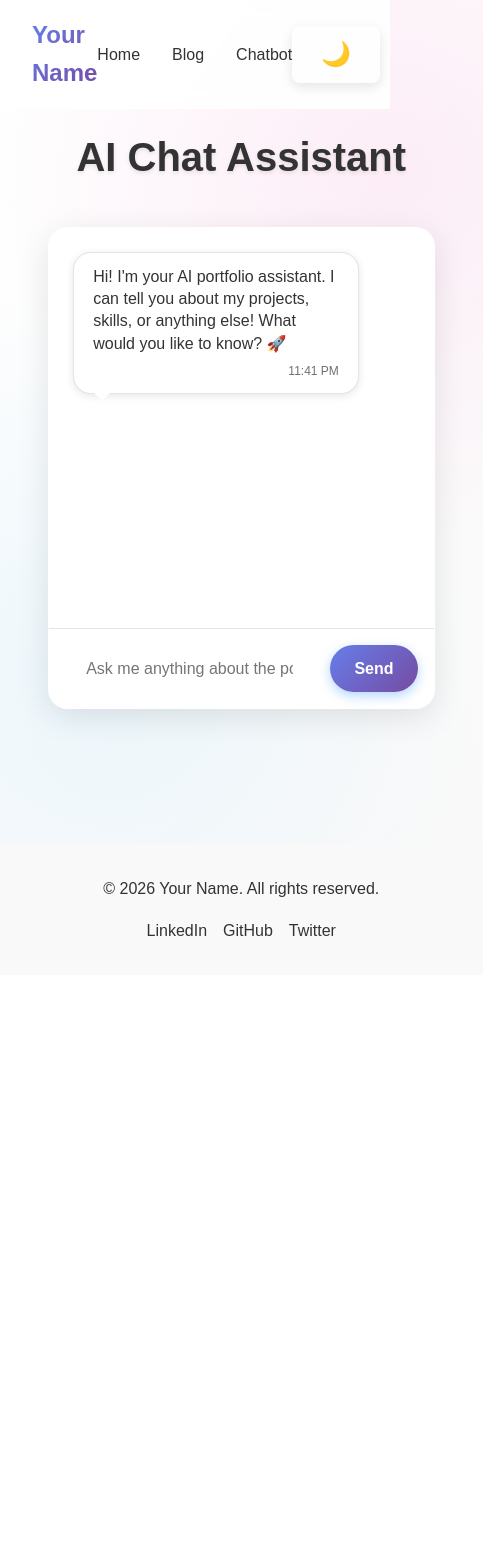
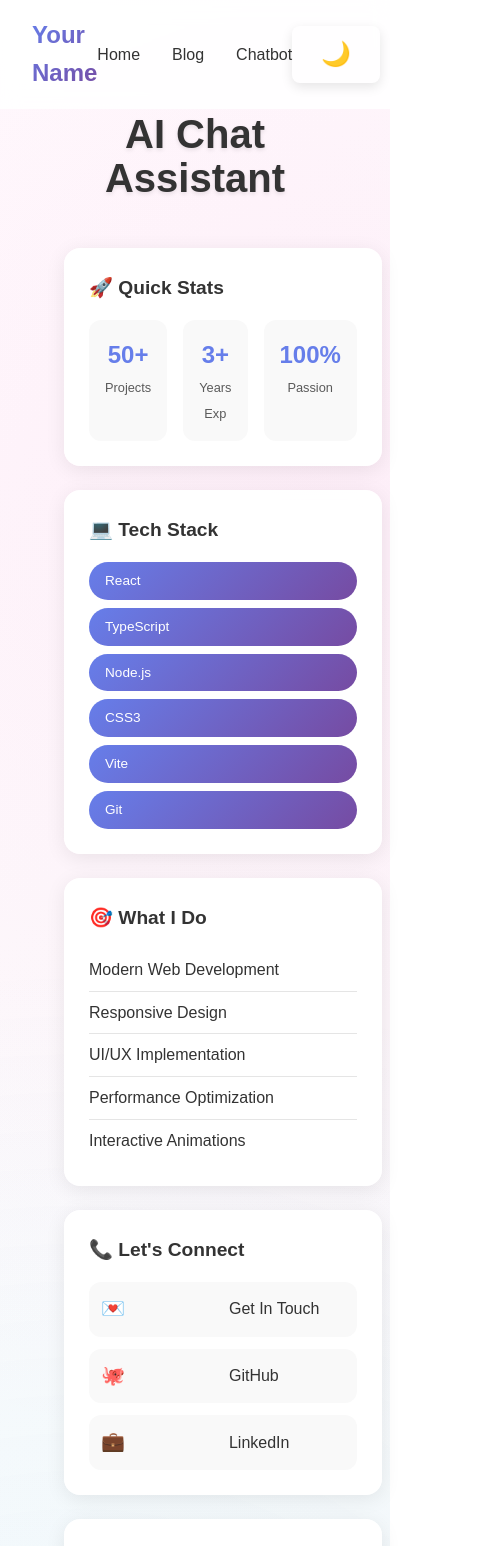
Before and after one commit to Clauxy14/My-Portifolio, a React (Vite) app: page /chatbot in a window 390 px wide. Shown: the top 1546 px of the page, 483 px wide, since content can reach past the window. Before the commit the page ends 975 px from the top, so only its background shows below. Built offline with nearby package versions, Linux system fonts and the light colour scheme.

Commit message:
ai style

```diff
--- a/src/App.css
+++ b/src/App.css
@@ -2,6 +2,7 @@
   margin: 0;
   padding: 0;
   box-sizing: border-box;
+  width: 100%;
 }
 
 body {
--- a/src/pages/Blog.css
+++ b/src/pages/Blog.css
@@ -1,5 +1,5 @@
 .blog {
-  padding: 5rem 0;
+  padding: 5rem 2rem;
   background: var(--bg);
   min-height: 100vh;
 
--- a/src/pages/Chatbot.css
+++ b/src/pages/Chatbot.css
@@ -1,10 +1,13 @@
 .chatbot {
-  padding: 5rem 0;
+  padding: 7rem 2rem;
   background: linear-gradient(135deg, var(--bg) 0%, var(--bg-alt) 100%);
   min-height: 100vh;
+  margin: auto;
   display: flex;
-  align-items: center;
+  align-items: flex-start;
+  justify-content: center;
   position: relative;
+  width: 100%;
 }
 
 .chatbot::before {
@@ -36,21 +39,6 @@
   text-shadow: 0 2px 4px rgba(0, 0, 0, 0.1);
   position: relative;
   z-index: 1;
-}
-
-.chat-window {
-  max-width: 700px;
-  margin: 0 auto;
-  background: rgba(255, 255, 255, 0.95);
-  backdrop-filter: blur(10px);
-  border-radius: 20px;
-  box-shadow:
-    0 8px 32px rgba(0, 0, 0, 0.1),
-    0 0 0 1px rgba(255, 255, 255, 0.2);
-  overflow: hidden;
-  position: relative;
-  z-index: 1;
-  border: 1px solid rgba(255, 255, 255, 0.3);
 }
 
 .messages {
@@ -241,3 +229,259 @@
     padding: 0.8rem 1.5rem;
   }
 }
+
+/* Layout Styles */
+.chat-layout {
+  display: grid;
+  grid-template-columns: 1fr 350px;
+  gap: 2rem;
+  width: 100%;
+  max-width: 1400px;
+}
+
+.chat-section {
+  display: flex;
+  justify-content: center;
+}
+
+.chat-window {
+  max-width: 700px;
+  width: 100%;
+  background: rgba(255, 255, 255, 0.95);
+  backdrop-filter: blur(10px);
+  border-radius: 20px;
+  box-shadow: 0 8px 32px rgba(0, 0, 0, 0.1), 0 0 0 1px rgba(255, 255, 255, 0.2);
+  overflow: hidden;
+  position: relative;
+  border: 1px solid rgba(255, 255, 255, 0.3);
+}
+
+/* Sidebar Styles */
+.sidebar-section {
+  position: sticky;
+  top: 2rem;
+  height: fit-content;
+}
+
+.sidebar-content {
+  display: flex;
+  flex-direction: column;
+  gap: 1.5rem;
+}
+
+.sidebar-card {
+  background: rgba(255, 255, 255, 0.95);
+  backdrop-filter: blur(10px);
+  border-radius: 16px;
+  padding: 1.5rem;
+  box-shadow: 0 4px 20px rgba(0, 0, 0, 0.08);
+  border: 1px solid rgba(255, 255, 255, 0.3);
+  transition: transform 0.3s ease, box-shadow 0.3s ease;
+}
+
+.sidebar-card:hover {
+  transform: translateY(-2px);
+  box-shadow: 0 8px 30px rgba(0, 0, 0, 0.12);
+}
+
+.sidebar-card h3 {
+  font-size: 1.2rem;
+  margin-bottom: 1rem;
+  color: var(--text);
+  display: flex;
+  align-items: center;
+  gap: 0.5rem;
+}
+
+/* Stats Grid */
+.stats-grid {
+  display: grid;
+  grid-template-columns: 1fr;
+  gap: 1rem;
+}
+
+.stat-item {
+  text-align: center;
+  padding: 1rem;
+  background: var(--bg-alt);
+  border-radius: 12px;
+  transition: background 0.3s ease;
+}
+
+.stat-item:hover {
+  background: var(--primary);
+  color: white;
+}
+
+.stat-number {
+  display: block;
+  font-size: 2rem;
+  font-weight: bold;
+  color: var(--primary);
+}
+
+.stat-item:hover .stat-number {
+  color: white;
+}
+
+.stat-label {
+  font-size: 0.9rem;
+  color: var(--text);
+  opacity: 0.8;
+}
+
+.stat-item:hover .stat-label {
+  color: rgba(255, 255, 255, 0.9);
+}
+
+/* Tech Tags */
+.tech-tags {
+  display: flex;
+  flex-wrap: wrap;
+  gap: 0.5rem;
+}
+
+.tech-tag {
+  background: linear-gradient(135deg, var(--primary), var(--secondary));
+  color: white;
+  padding: 0.5rem 1rem;
+  border-radius: 20px;
+  font-size: 0.85rem;
+  font-weight: 500;
+  transition: transform 0.2s ease;
+}
+
+.tech-tag:hover {
+  transform: scale(1.05);
+}
+
+/* Services List */
+.services-list {
+  list-style: none;
+  padding: 0;
+  margin: 0;
+}
+
+.services-list li {
+  padding: 0.5rem 0;
+  border-bottom: 1px solid rgba(0, 0, 0, 0.1);
+  color: var(--text);
+  transition: color 0.3s ease;
+}
+
+.services-list li:hover {
+  color: var(--primary);
+}
+
+.services-list li:last-child {
+  border-bottom: none;
+}
+
+/* Contact Links */
+.contact-links {
+  display: flex;
+  flex-direction: column;
+  gap: 0.75rem;
+}
+
+.contact-link {
+  display: flex;
+  align-items: center;
+  gap: 0.75rem;
+  padding: 0.75rem;
+  background: var(--bg-alt);
+  border-radius: 12px;
+  text-decoration: none;
+  color: var(--text);
+  transition: all 0.3s ease;
+}
+
+.contact-link:hover {
+  background: var(--primary);
+  color: white;
+  transform: translateX(4px);
+}
+
+.contact-icon {
+  font-size: 1.2rem;
+}
+
+/* Quick Questions */
+.quick-questions {
+  display: flex;
+  flex-direction: column;
+  gap: 0.5rem;
+}
+
+.quick-q-btn {
+  background: var(--bg-alt);
+  border: 2px solid var(--primary);
+  color: var(--primary);
+  padding: 0.75rem 1rem;
+  border-radius: 12px;
+  cursor: pointer;
+  font-size: 0.9rem;
+  font-weight: 500;
+  transition: all 0.3s ease;
+  text-align: left;
+}
+
+.quick-q-btn:hover {
+  background: var(--primary);
+  color: white;
+  transform: translateY(-2px);
+  box-shadow: 0 4px 12px rgba(0, 123, 255, 0.3);
+}
+
+/* Responsive Design */
+@media (max-width: 1024px) {
+  .chat-layout {
+    grid-template-columns: 1fr;
+    gap: 2rem;
+  }
+
+  .sidebar-section {
+    position: static;
+    order: -1;
+  }
+
+  .sidebar-content {
+    flex-direction: row;
+    flex-wrap: wrap;
+  }
+
+  .sidebar-card {
+    flex: 1;
+    min-width: 250px;
+  }
+}
+
+@media (max-width: 768px) {
+  .chatbot h1 {
+    font-size: 2.5rem;
+  }
+
+  .chat-layout {
+    gap: 1rem;
+  }
+
+  .sidebar-content {
+    flex-direction: column;
+  }
+
+  .sidebar-card {
+    min-width: unset;
+  }
+
+  .stats-grid {
+    grid-template-columns: repeat(3, 1fr);
+  }
+
+  .stat-number {
+    font-size: 1.5rem;
+  }
+
+  .stat-label {
+    font-size: 0.8rem;
+  }
+}
--- a/src/pages/Chatbot.tsx
+++ b/src/pages/Chatbot.tsx
@@ -310,6 +310,8 @@ const Chatbot: React.FC = () => {
       <main className="chatbot">
         <div className="container">
           <h1>AI Chat Assistant</h1>
+          <div className="chat-layout">
+            <div className="chat-section">
               <div className="chat-window">
                 <div className="messages">
                   {messages.map((msg, index) => (
@@ -342,6 +344,88 @@ const Chatbot: React.FC = () => {
                 </div>
               </div>
             </div>
+            <div className="sidebar-section">
+              <div className="sidebar-content">
+                <div className="sidebar-card">
+                  <h3>🚀 Quick Stats</h3>
+                  <div className="stats-grid">
+                    <div className="stat-item">
+                      <span className="stat-number">50+</span>
+                      <span className="stat-label">Projects</span>
+                    </div>
+                    <div className="stat-item">
+                      <span className="stat-number">3+</span>
+                      <span className="stat-label">Years Exp</span>
+                    </div>
+                    <div className="stat-item">
+                      <span className="stat-number">100%</span>
+                      <span className="stat-label">Passion</span>
+                    </div>
+                  </div>
+                </div>
+
+                <div className="sidebar-card">
+                  <h3>💻 Tech Stack</h3>
+                  <div className="tech-tags">
+                    <span className="tech-tag">React</span>
+                    <span className="tech-tag">TypeScript</span>
+                    <span className="tech-tag">Node.js</span>
+                    <span className="tech-tag">CSS3</span>
+                    <span className="tech-tag">Vite</span>
+                    <span className="tech-tag">Git</span>
+                  </div>
+                </div>
+
+                <div className="sidebar-card">
+                  <h3>🎯 What I Do</h3>
+                  <ul className="services-list">
+                    <li>Modern Web Development</li>
+                    <li>Responsive Design</li>
+                    <li>UI/UX Implementation</li>
+                    <li>Performance Optimization</li>
+                    <li>Interactive Animations</li>
+                  </ul>
+                </div>
+
+                <div className="sidebar-card">
+                  <h3>📞 Let's Connect</h3>
+                  <div className="contact-links">
+                    <a href="#contact" className="contact-link">
+                      <span className="contact-icon">💌</span>
+                      <span>Get In Touch</span>
+                    </a>
+                    <a href="https://github.com" target="_blank" rel="noopener noreferrer" className="contact-link">
+                      <span className="contact-icon">🐙</span>
+                      <span>GitHub</span>
+                    </a>
+                    <a href="https://linkedin.com" target="_blank" rel="noopener noreferrer" className="contact-link">
+                      <span className="contact-icon">💼</span>
+                      <span>LinkedIn</span>
+                    </a>
+                  </div>
+                </div>
+
+                <div className="sidebar-card">
+                  <h3>💡 Ask Me About</h3>
+                  <div className="quick-questions">
+                    <button className="quick-q-btn" onClick={() => setInput("Tell me about your projects")}>
+                      📁 Projects
+                    </button>
+                    <button className="quick-q-btn" onClick={() => setInput("What technologies do you use?")}>
+                      🛠️ Tech Stack
+                    </button>
+                    <button className="quick-q-btn" onClick={() => setInput("How can I contact you?")}>
+                      📞 Contact
+                    </button>
+                    <button className="quick-q-btn" onClick={() => setInput("What are your skills?")}>
+                      🎯 Skills
+                    </button>
+                  </div>
+                </div>
+              </div>
+            </div>
+          </div>
+        </div>
       </main>
       <Footer />
     </>
```
Lines whose indentation alone changed are shown as unchanged.
